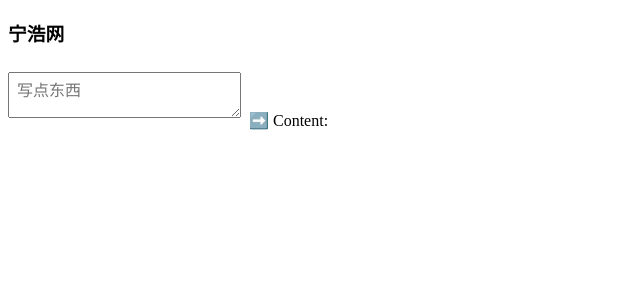
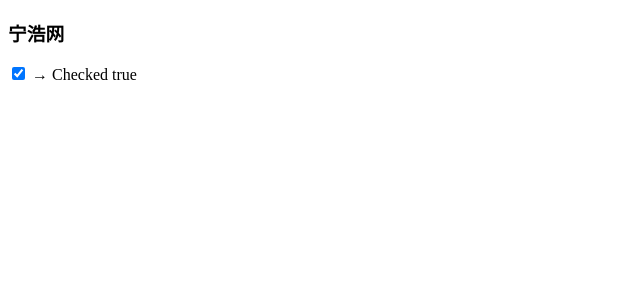
Before and after one commit to rockts/ninghao-vue, a Vue app: page / in a window 1280 px wide. Shown: the top 300 px of the page, without its empty margins (0-640 px from the left). Built offline with nearby package versions, Linux system fonts and the light colour scheme.

Commit message:
复选框（Checkbox）

```diff
--- a/src/app/app.vue
+++ b/src/app/app.vue
@@ -1,7 +1,7 @@
 <template>
   <h3>{{ name }}</h3>
-  <textarea v-model="content" placeholder="写点东西"></textarea>
-  <span>➡️ Content: {{ content }}</span>
+  <input id="checked" type="checkbox" v-model="checked" />
+  <label for="checked">→ Checked {{ checked }}</label>
 </template>
 
 <script>
@@ -9,7 +9,7 @@
   data() {
     return {
       name: '宁浩网',
-      content: '',
+      checked: true,
     };
   },
 };
```
